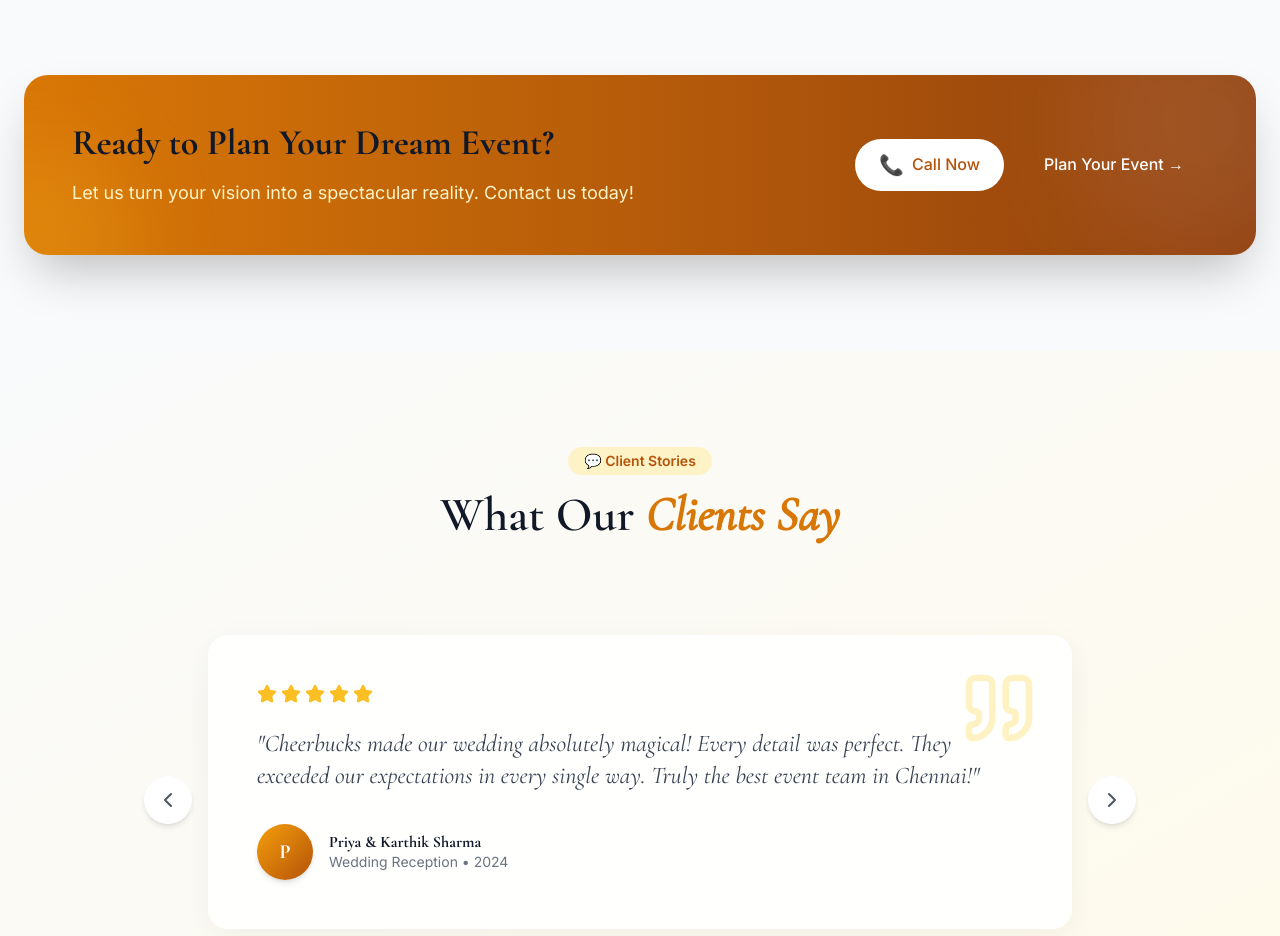
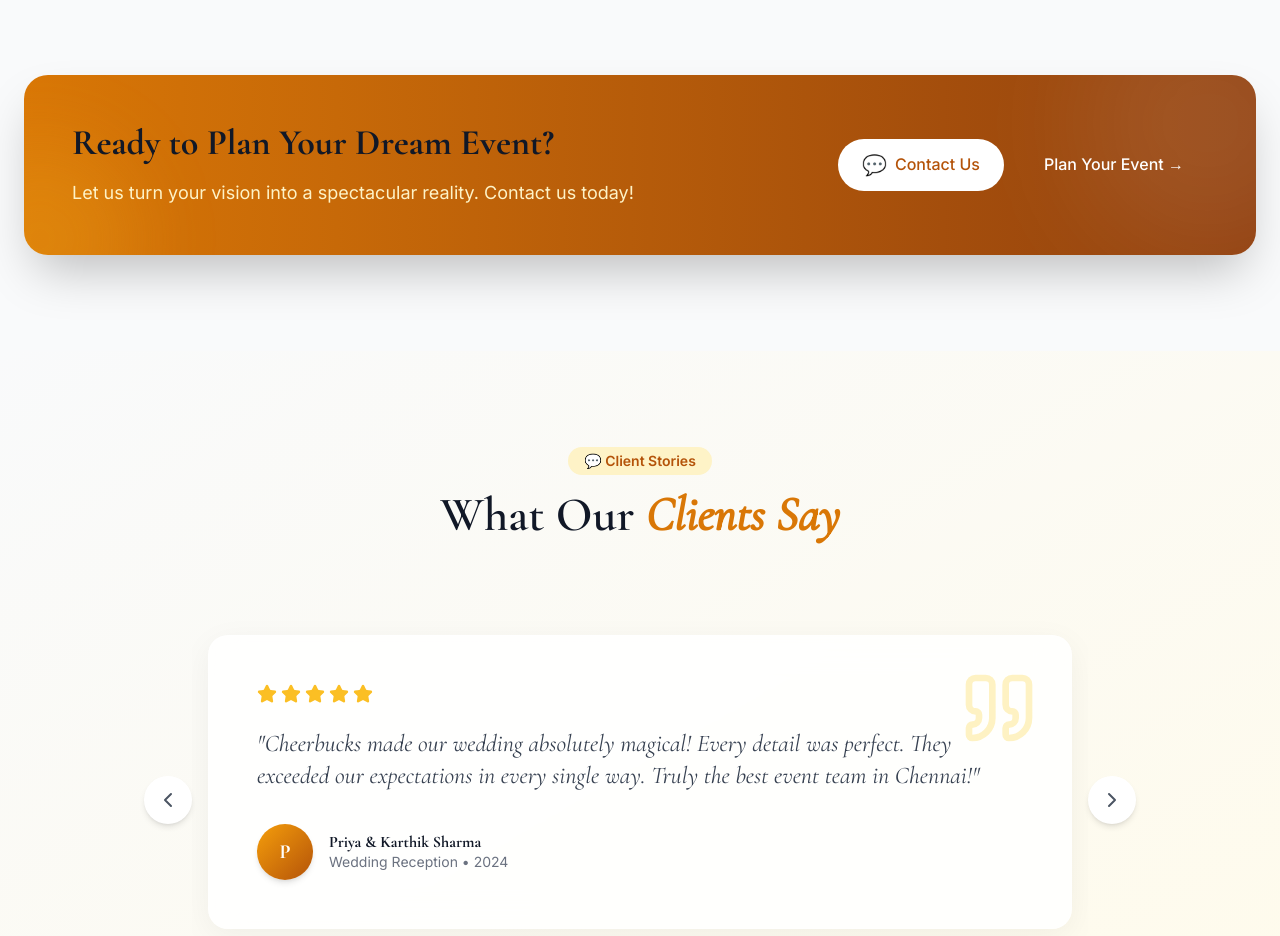
Before and after one commit to EASHWARAPRASADH/cheerbucks-event-website, a React (Vite) app: page / in a window 1280 px wide. Shown: the part 3340-4276 px from the top of the page. Built offline with nearby package versions, Linux system fonts and the light colour scheme.

Commit message:
fix(cta): Change Call Now to WhatsApp Contact Us

```diff
--- a/src/components/Services.jsx
+++ b/src/components/Services.jsx
@@ -164,8 +164,8 @@
                     </div>
 
                     <div className="flex flex-col sm:flex-row gap-4 relative z-10 w-full md:w-auto">
-                        <a href="tel:+919176468656" className="btn bg-white text-primary-700 hover:bg-primary-50 px-8 py-3 rounded-full flex gap-2 items-center justify-center whitespace-nowrap">
-                            <span className="text-xl">📞</span> Call Now
+                        <a href="https://wa.me/919176468656" target="_blank" rel="noreferrer" className="btn bg-white text-primary-700 hover:bg-primary-50 px-8 py-3 rounded-full flex gap-2 items-center justify-center whitespace-nowrap">
+                            <span className="text-xl">💬</span> Contact Us
                         </a>
                         <Link to="/contact" className="btn border border-white/30 hover:border-white text-white px-8 py-3 rounded-full flex items-center justify-center whitespace-nowrap">
                             Plan Your Event →
```
